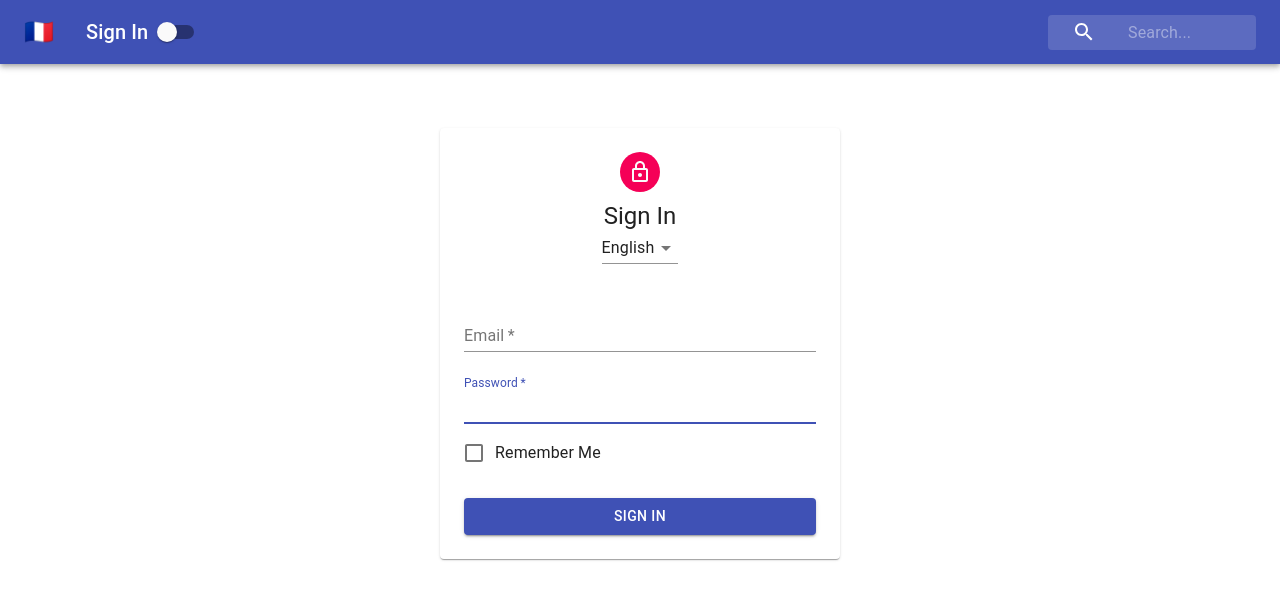
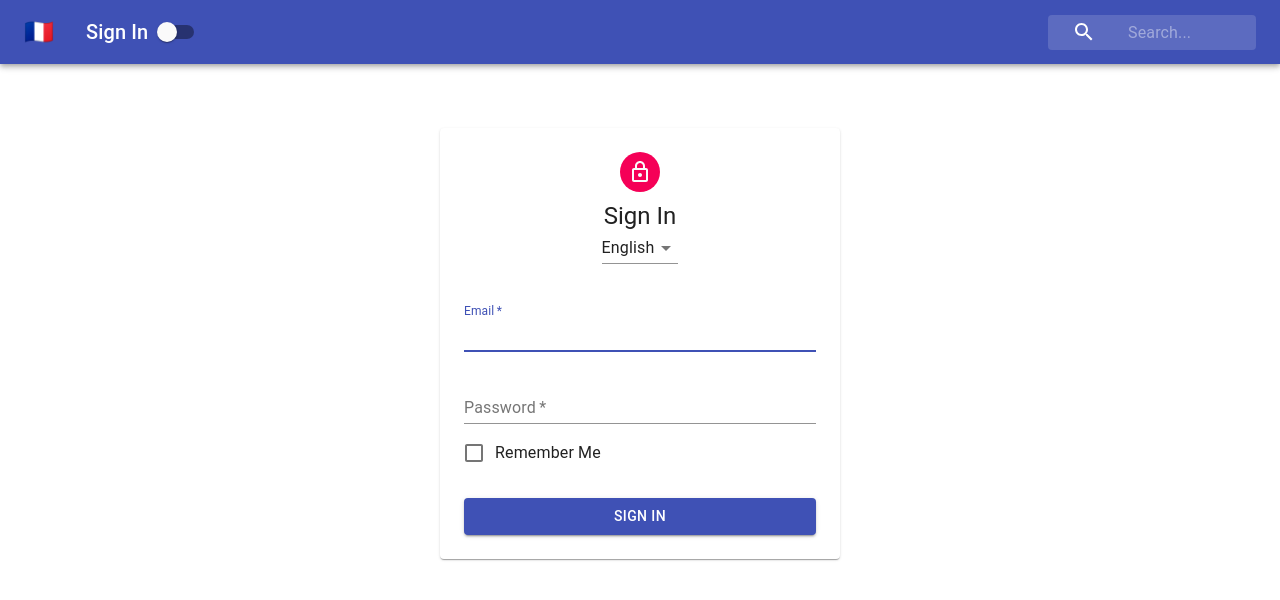
Before and after one commit to zolomohan/multilang-signin-page, a React (Create React App) app: page / in a window 1280 px wide. Shown: the top 600 px of the page. Built offline with nearby package versions, Linux system fonts and the light colour scheme.

Commit message:
Remove autofocus from Password Field

```diff
--- a/src/Form.js
+++ b/src/Form.js
@@ -37,7 +37,7 @@ class Form extends Component {
             </FormControl>
             <FormControl margin='normal' required fullWidth>
               <InputLabel htmlFor='password'>Password</InputLabel>
-              <Input id='password' name='password' autoFocus />
+              <Input id='password' name='password'/>
             </FormControl>
             <FormControlLabel
               control={<Checkbox color='primary' />}
```
